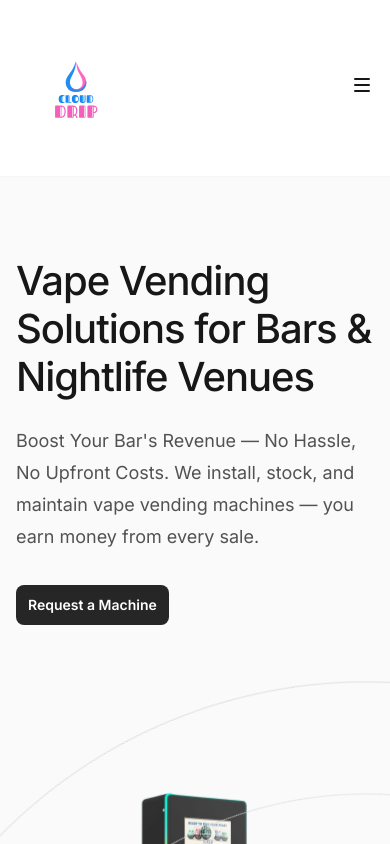
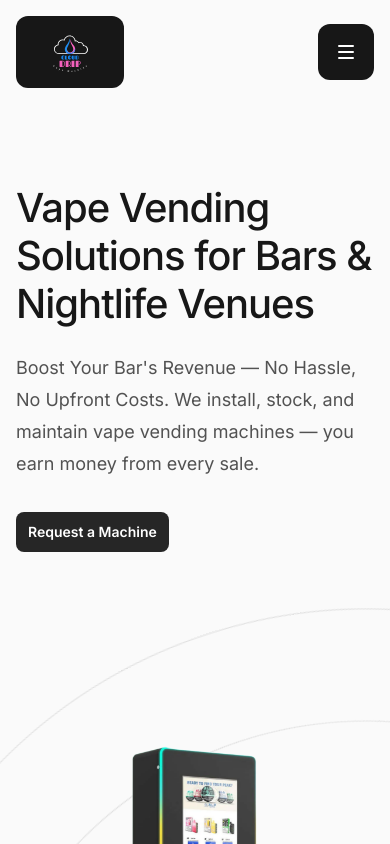
Before and after one commit to arod90/cloud-drip, a Next.js app: page / in a window 390 px wide. Shown: the top 844 px of the page. Built offline with nearby package versions, Linux system fonts and the light colour scheme.

Commit message:
cloud drip v2

```diff
--- a/src/components/CallToAction.jsx
+++ b/src/components/CallToAction.jsx
@@ -16,8 +16,8 @@ export function CallToAction() {
             Want a Vape Vending Machine in Your Bar?
           </h2>
           <p className="mt-4 text-lg text-gray-300">
-            Fill out the form below and we'll get in touch to discuss how Cloud
-            Drip can boost your venue's revenue.
+            Fill out the form below and we&apos;ll get in touch to discuss how
+            Cloud Drip can boost your venue&apos;s revenue.
           </p>
           <form className="mt-8 grid grid-cols-1 gap-6 sm:grid-cols-2">
             <div>
--- a/src/components/Faqs.jsx
+++ b/src/components/Faqs.jsx
@@ -32,14 +32,14 @@ const faqs = [
     {
       question: 'How much can we realistically earn?',
       answer:
-        "Most venues earn $600-1,200 per month depending on foot traffic. High-traffic nightlife venues can earn $1,500+ monthly. We'll give you projections based on your customer volume.",
+        'Most venues earn $600-1,200 per month depending on foot traffic. High-traffic nightlife venues can earn $1,500+ monthly. We&apos;ll give you projections based on your customer volume.',
     },
   ],
   [
     {
       question: 'What happens if we want to remove the machine?',
       answer:
-        "You can end the partnership anytime with 30 days notice. We'll remove the machine at no cost and settle any final profit sharing within the billing cycle.",
+        'You can end the partnership anytime with 30 days notice. We&apos;ll remove the machine at no cost and settle any final profit sharing within the billing cycle.',
     },
     {
       question: 'Do you provide support and training?',
--- a/src/components/Header.jsx
+++ b/src/components/Header.jsx
@@ -44,7 +44,7 @@ function MobileNavLink(props) {
   return (
     <PopoverButton
       as={Link}
-      className="block text-base/7 tracking-tight text-gray-700"
+      className="block text-base/7 tracking-tight text-white hover:text-gray-300"
       {...props}
     />
   )
@@ -52,23 +52,28 @@ function MobileNavLink(props) {
 
 export function Header() {
   return (
-    <header className="border-b border-gray-100 bg-white/95 backdrop-blur-sm">
+    <header className="py-4">
       <nav>
-        <Container className="relative z-50 flex justify-between py-10">
-          <div className="relative z-10 flex items-center gap-16">
+        <Container className="relative z-50">
+          <div className="flex items-center justify-between">
+            {/* Combined Logo and Nav in single container */}
+            <div className="flex items-center gap-8 rounded-xl bg-gray-900 px-6 py-3">
               <Link href="/" aria-label="Home">
-              <Logo className="h-24 w-auto" />
+                <Logo className="h-12 w-auto" />
               </Link>
-            <div className="hidden lg:flex lg:gap-12">
+              {/* Subtle divider */}
+              <div className="hidden h-8 w-px bg-gray-700 lg:block"></div>
+              <div className="hidden items-center gap-2 lg:flex">
                 <NavLinks />
               </div>
             </div>
-          <div className="flex items-center gap-6">
-            <Popover className="lg:hidden">
+            {/* Mobile Menu Button with gray background */}
+            <div className="rounded-xl bg-gray-900 p-2 lg:hidden">
+              <Popover>
                 {({ open }) => (
                   <>
                     <PopoverButton
-                    className="relative z-10 -m-2 inline-flex items-center rounded-lg stroke-gray-900 p-2 hover:bg-gray-200/50 hover:stroke-gray-600 focus:not-data-focus:outline-hidden active:stroke-gray-900"
+                      className="relative z-10 inline-flex items-center rounded-lg stroke-white p-2 hover:bg-gray-800/50 hover:stroke-gray-300 focus:not-data-focus:outline-hidden active:stroke-white"
                       aria-label="Toggle site navigation"
                     >
                       {({ open }) =>
@@ -100,7 +105,7 @@ export function Header() {
                               y: -32,
                               transition: { duration: 0.2 },
                             }}
-                          className="absolute inset-x-0 top-0 z-0 origin-top rounded-b-2xl bg-gray-50 px-6 pt-32 pb-6 shadow-2xl shadow-gray-900/20"
+                            className="absolute inset-x-0 top-0 z-50 origin-top rounded-b-2xl bg-gray-800 px-6 pt-32 pb-6 shadow-2xl shadow-gray-900/20"
                           >
                             <div className="space-y-4">
                               <MobileNavLink href="/#how-it-works">
@@ -127,6 +132,7 @@ export function Header() {
                   </>
                 )}
               </Popover>
+            </div>
             {/* <div className="flex items-center gap-6 max-lg:hidden">
               <Button href="/login" variant="outline">
                 Log in
--- a/src/components/Hero.jsx
+++ b/src/components/Hero.jsx
@@ -106,7 +106,7 @@ export function Hero() {
               Vape Vending Solutions for Bars & Nightlife Venues
             </h1>
             <p className="mt-6 text-lg text-gray-600 sm:text-xl">
-              Boost Your Bar's Revenue — No Hassle, No Upfront Costs. We
+              Boost Your Bar&apos;s Revenue — No Hassle, No Upfront Costs. We
               install, stock, and maintain vape vending machines — you earn
               money from every sale.
             </p>
@@ -120,7 +120,7 @@ export function Hero() {
           </div>
           <div className="relative mt-10 sm:mt-20 lg:col-span-5 lg:row-span-2 lg:mt-0 xl:col-span-6">
             <BackgroundIllustration className="absolute top-4 left-1/2 h-[1026px] w-[1026px] -translate-x-1/3 mask-[linear-gradient(to_bottom,white_20%,transparent_75%)] stroke-gray-300/70 sm:top-16 sm:-translate-x-1/2 lg:-top-16 lg:ml-12 xl:-top-14 xl:ml-0" />
-            <div className="-mx-4 flex h-[500px] items-start justify-center px-9 pt-4 sm:mx-0 sm:h-[600px] lg:absolute lg:-inset-x-10 lg:-top-24 lg:-bottom-8 lg:h-auto lg:px-0 lg:pt-0 xl:-bottom-16">
+            <div className="relative z-10 -mx-4 flex h-[600px] items-start justify-center px-2 pt-4 sm:mx-0 sm:h-[700px] lg:absolute lg:-inset-x-10 lg:-top-24 lg:-bottom-8 lg:h-auto lg:px-0 lg:pt-0 xl:-bottom-16">
               <Image
                 src={slimTowerImage}
                 alt="Cloud Drip Vending Machine"
--- a/src/components/Logo.jsx
+++ b/src/components/Logo.jsx
@@ -18,7 +18,7 @@ export function Logo(props) {
     <Image
       src={cloudDripLogo}
       alt="Cloud Drip"
-      className="h-12 w-auto"
+      className="h-12 w-auto scale-125"
       {...props}
     />
   )
--- a/src/components/NavLinks.jsx
+++ b/src/components/NavLinks.jsx
@@ -17,7 +17,7 @@ export function NavLinks() {
     <Link
       key={label}
       href={href}
-      className="relative -mx-4 -my-3 rounded-lg px-4 py-3 text-base font-medium text-gray-700 transition-colors delay-150 hover:text-gray-900 hover:delay-0"
+      className="relative -mx-2 -my-1 rounded-lg px-4 py-2 text-sm font-medium text-white transition-colors delay-150 hover:text-cyan-300 hover:delay-0"
       onMouseEnter={() => {
         if (timeoutRef.current) {
           window.clearTimeout(timeoutRef.current)
@@ -33,7 +33,7 @@ export function NavLinks() {
       <AnimatePresence>
         {hoveredIndex === index && (
           <motion.span
-            className="absolute inset-0 rounded-lg bg-gray-100/80"
+            className="absolute inset-0 rounded-lg border border-cyan-500/30 bg-gradient-to-r from-cyan-500/20 to-blue-500/20"
             layoutId="hoverBackground"
             initial={{ opacity: 0 }}
             animate={{ opacity: 1, transition: { duration: 0.15 } }}
--- a/src/components/PrimaryFeatures.jsx
+++ b/src/components/PrimaryFeatures.jsx
@@ -45,7 +45,7 @@ const features = [
   {
     name: 'We Restock',
     description:
-      'We handle all inventory management, restocking, maintenance, and compliance requirements. You focus on running your bar while we handle everything else.',
+      'We handle all inventory management, restocking, maintenance, and compliance.You focus on running your bar while we handle everything else.',
     icon: FaTruck,
     screen: RestockScreen,
   },
@@ -478,7 +478,7 @@ function FeaturesMobile() {
                 }}
                 className="w-80 flex-none snap-center"
               >
-                <div className="transform rounded-2xl bg-gray-800 p-6">
+                <div className="flex h-[200px] transform flex-col rounded-2xl bg-gray-800 p-6">
                   <div className="flex items-center gap-3">
                     <div className="flex h-10 w-10 items-center justify-center rounded-lg bg-cyan-500">
                       <feature.icon className="h-5 w-5 text-white" />
--- a/src/components/Reviews.jsx
+++ b/src/components/Reviews.jsx
@@ -9,7 +9,7 @@ import { Container } from '@/components/Container'
 const reviews = [
   {
     title: 'Best decision we made.',
-    body: "Cloud Drip installed a machine at our sports bar 3 months ago. We're making an extra $800/month with zero effort on our part.",
+    body: 'Cloud Drip installed a machine at our sports bar 3 months ago. We&apos;re making an extra $800/month with zero effort on our part.',
     author: 'Mike, Downtown Sports Grill',
     rating: 5,
   },
@@ -39,7 +39,7 @@ const reviews = [
   },
   {
     title: 'No maintenance headaches.',
-    body: "They promised zero hassle and delivered. We don't even think about the machine - it just makes us money.",
+    body: 'They promised zero hassle and delivered. We don&apos;t even think about the machine - it just makes us money.',
     author: 'Rachel, The Dive Bar',
     rating: 5,
   },
--- a/src/components/SecondaryFeatures.jsx
+++ b/src/components/SecondaryFeatures.jsx
@@ -298,6 +298,7 @@ function ProductSlider() {
 
       {/* Mobile Slider */}
       <div className="lg:hidden">
+        <Container>
           <div
             ref={slideContainerRef}
             className="flex snap-x snap-mandatory gap-4 overflow-x-auto overscroll-x-contain scroll-smooth pb-4 [scrollbar-width:none] [&::-webkit-scrollbar]:hidden"
@@ -310,7 +311,7 @@ function ProductSlider() {
                     slideRefs.current[index] = ref
                   }
                 }}
-              className="w-80 flex-none snap-center"
+                className="w-full flex-none snap-center"
               >
                 <div className="rounded-2xl bg-gray-50 p-4">
                   <div className="flex h-[300px] items-center justify-center">
@@ -352,6 +353,7 @@ function ProductSlider() {
               />
             ))}
           </div>
+        </Container>
       </div>
     </div>
   )
```
Lines whose indentation alone changed are shown as unchanged.
